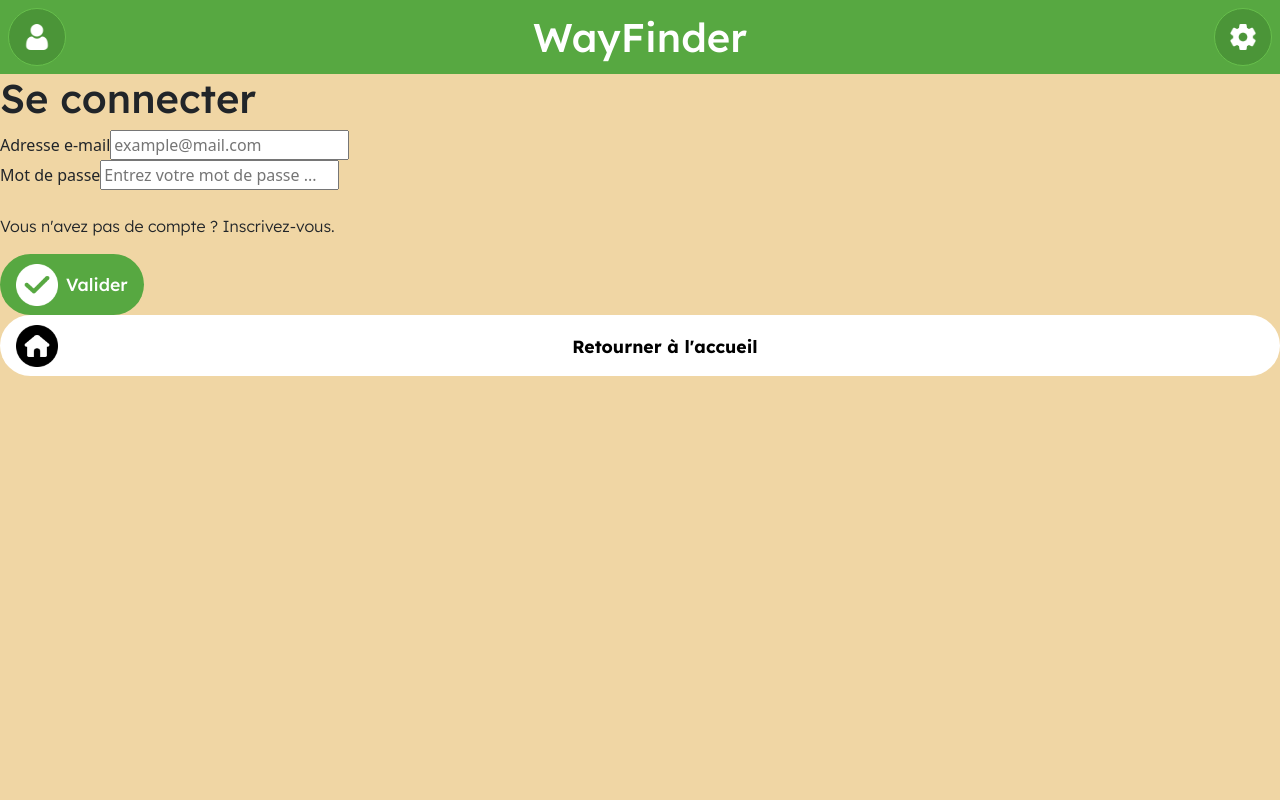
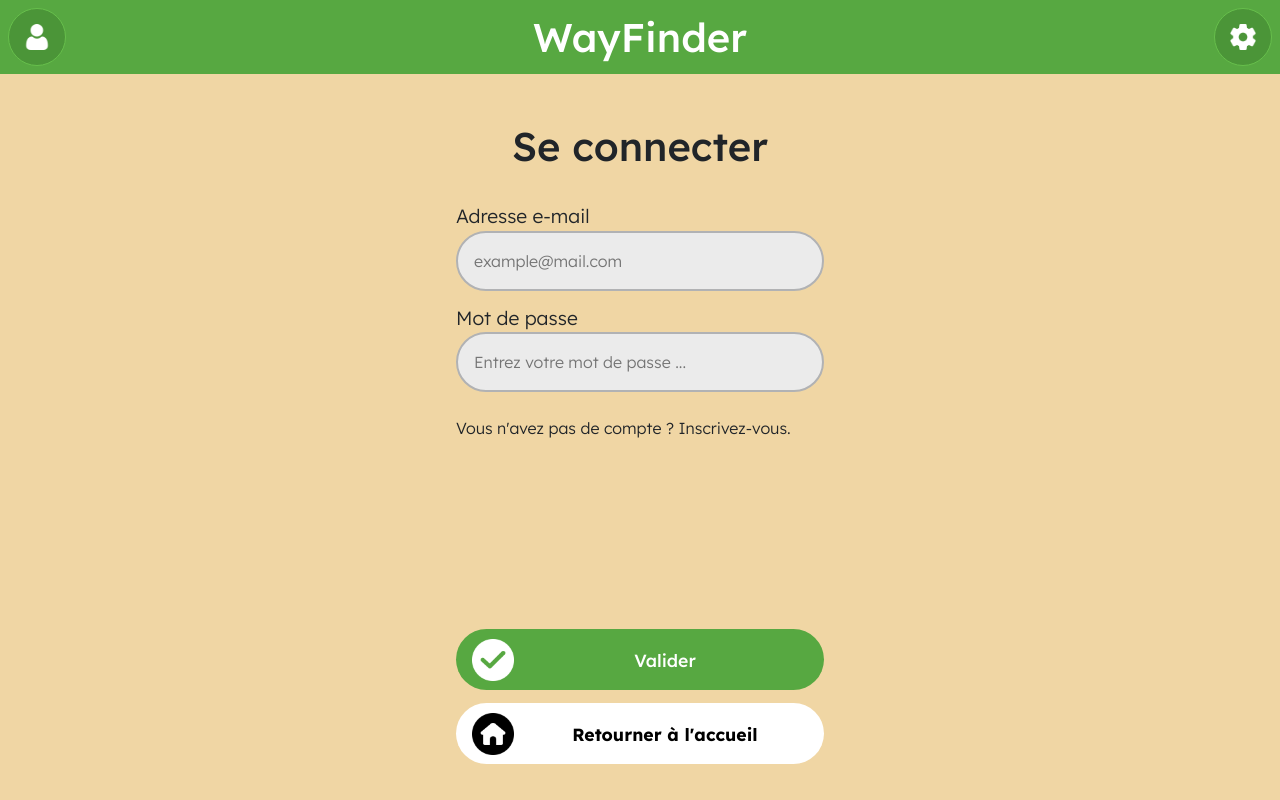
Before and after one commit to BasArtsDEV/WayFinder-frontend, a React (Vite) app: page /login in a window 1280 px wide. Built offline with nearby package versions, Linux system fonts and the light colour scheme.

Commit message:
feat(css): created login view css

```diff
--- a/index.html
+++ b/index.html
@@ -4,6 +4,7 @@
   <meta charset="UTF-8" />
   <link rel="stylesheet" href="/css/index.css">
   <link rel="stylesheet" href="/css/WelcomePageView.css">
+  <link rel="stylesheet" href="/css/LoginView.css">
   <meta name="viewport" content="width=device-width, initial-scale=1.0" />
   <title>WayFinder</title>
 </head>
--- /dev/null
+++ b/public/css/LoginView.css
@@ -0,0 +1,79 @@
+.loginview {
+    display: flex;
+    flex-direction: column;
+    align-items: center;
+}
+
+.login-container {
+    display: flex;
+    flex: 1;
+    flex-direction: column;
+    align-items: center;
+    justify-content: center;
+
+    width: 100%;
+    max-width: 400px;
+    margin-top: 2rem;
+    padding: 1rem;
+}
+
+.login-container > h1 {
+    margin-bottom: 2rem;
+    text-align: center;
+}
+
+.login-form {
+    display: flex;
+    flex-direction: column;
+    gap: 0.8rem;
+    width: 100%;
+}
+
+.form-mail {
+    display: flex;
+    flex-direction: column;
+}
+
+.form-password {
+    display: flex;
+    flex-direction: column;
+}
+
+.form-mail > label, .form-password > label  {
+    font-family: Lexend-Light, serif;
+    font-size: 1.2rem;
+}
+
+.form-mail > input, .form-password > input {
+    padding: 1rem;
+    border: 2px solid var(--app-input-border);
+    border-radius: 50px;
+    background-color: var(--app-input-background);
+}
+
+.form-mail > input::placeholder, .form-password > input::placeholder {
+    font-family: Lexend-Light, serif;
+}
+
+.form-submit {
+    display: flex;
+    flex: 1;
+    width: 100%;
+    margin-top: 10rem;
+}
+
+.form-submit > .btn-login {
+    display: flex;
+    flex: 1;
+}
+
+.btn-icon-wrapper.bg-white .btn-action-icon {
+    width: 100%;
+    height: 100%;
+    object-fit: contain;
+}
+
+.form-mail > input::placeholder,
+.form-password > input::placeholder {
+    font-family: Lexend-Light, serif !important;
+}
```
